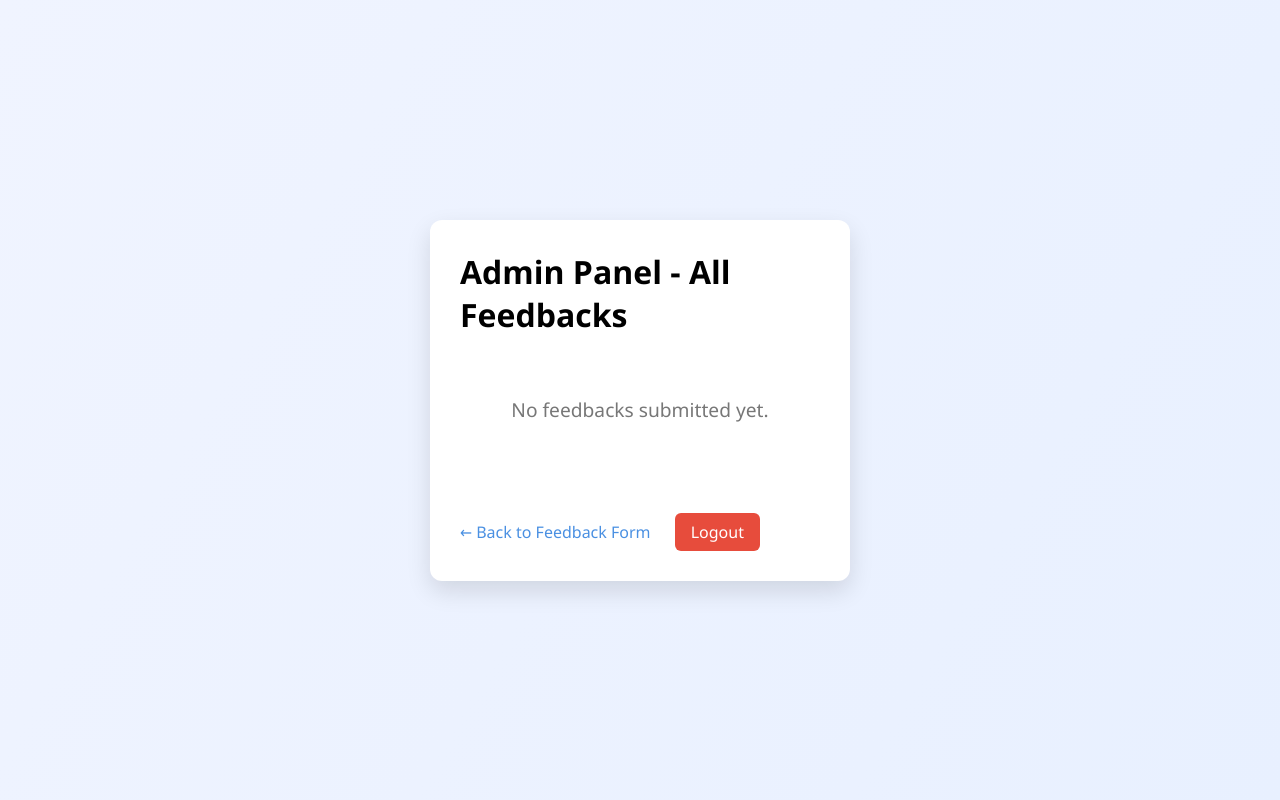
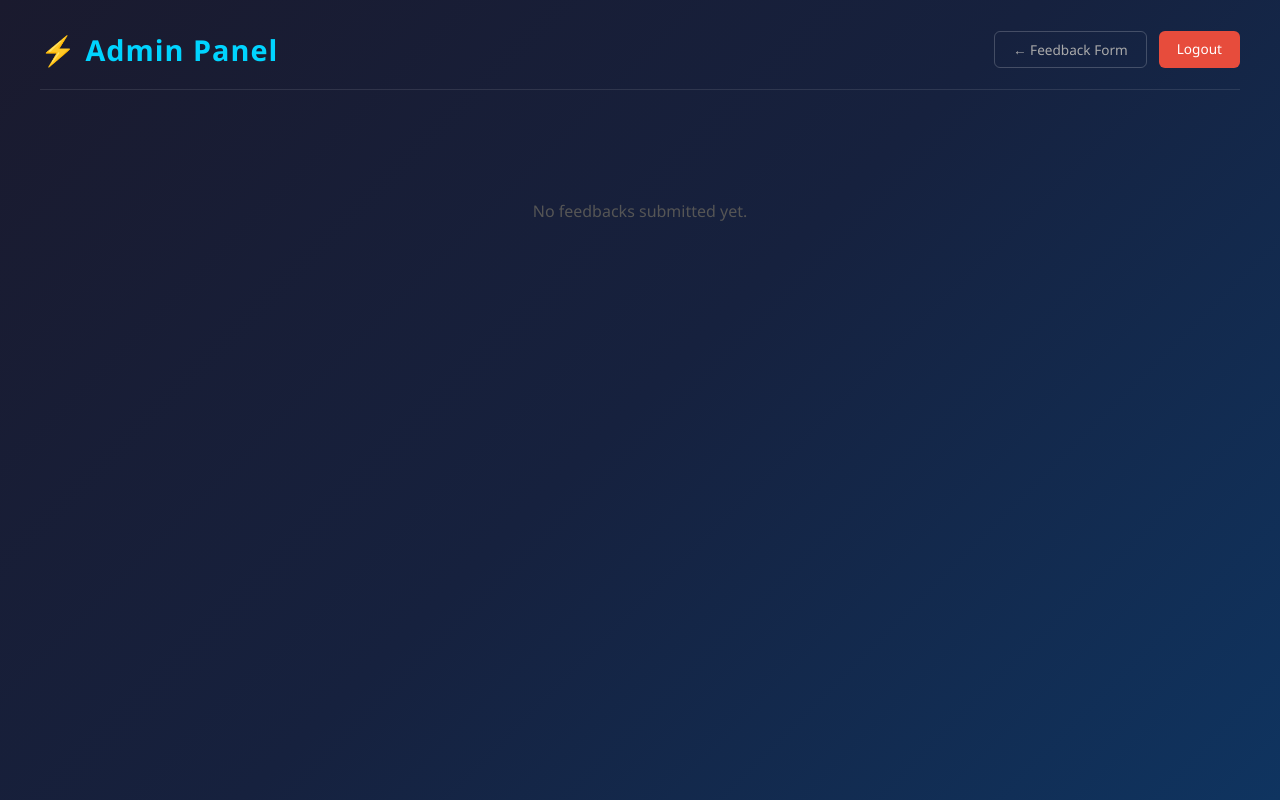
Before and after one commit to AdwaithEP/student-feedback-system, a Flask app: page /admin in a window 1280 px wide. Run offline with Flask 3, Linux system fonts and the light colour scheme; the visitor is signed in with stand-in values (Sample User, id 1); data that the repository does not hold is empty; parts of the project's set-up code (start-up, migrations or seed data) failed here and were passed over.

Commit message:
admin.html

```diff
--- a/templates/admin.html
+++ b/templates/admin.html
@@ -4,82 +4,182 @@
     <meta charset="UTF-8">
     <meta name="viewport" content="width=device-width, initial-scale=1.0">
     <title>Admin - Feedbacks</title>
-    <link rel="stylesheet" href="{{ url_for('static', filename='style.css') }}">
     <style>
-        /* Admin-specific overrides */
-        body.admin-page {
-            background: linear-gradient(120deg, #f0f4ff, #e8f0ff);
+        * { margin: 0; padding: 0; box-sizing: border-box; }
+
+        body {
+            font-family: 'Segoe UI', sans-serif;
+            background: linear-gradient(135deg, #1a1a2e, #16213e, #0f3460);
+            min-height: 100vh;
+            padding: 30px 20px;
+            color: #eee;
         }
-        .admin-table {
+
+        .wrapper {
+            max-width: 1200px;
+            margin: 0 auto;
+        }
+
+        .header {
+            display: flex;
+            justify-content: space-between;
+            align-items: center;
+            margin-bottom: 30px;
+            padding-bottom: 20px;
+            border-bottom: 1px solid rgba(255,255,255,0.1);
+        }
+
+        .header h1 {
+            font-size: 1.8rem;
+            color: #00d4ff;
+            letter-spacing: 1px;
+        }
+
+        .header-btns {
+            display: flex;
+            gap: 12px;
+        }
+
+        .btn-back {
+            background: transparent;
+            border: 1px solid rgba(255,255,255,0.2);
+            color: #aaa;
+            padding: 8px 18px;
+            border-radius: 6px;
+            text-decoration: none;
+            font-size: 0.85rem;
+            transition: all 0.2s;
+        }
+
+        .btn-back:hover {
+            border-color: #00d4ff;
+            color: #00d4ff;
+        }
+
+        .btn-logout {
+            background: #e74c3c;
+            border: none;
+            color: white;
+            padding: 8px 18px;
+            border-radius: 6px;
+            text-decoration: none;
+            font-size: 0.85rem;
+            cursor: pointer;
+            transition: all 0.2s;
+        }
+
+        .btn-logout:hover {
+            background: #c0392b;
+            transform: translateY(-1px);
+        }
+
+        .stats-bar {
+            background: rgba(255,255,255,0.05);
+            border: 1px solid rgba(255,255,255,0.1);
+            border-radius: 10px;
+            padding: 16px 24px;
+            margin-bottom: 24px;
+            font-size: 0.9rem;
+            color: #aaa;
+        }
+
+        .stats-bar span {
+            color: #00d4ff;
+            font-weight: 600;
+            font-size: 1.1rem;
+        }
+
+        .table-wrap {
+            background: rgba(255,255,255,0.04);
+            border: 1px solid rgba(255,255,255,0.08);
+            border-radius: 12px;
+            overflow: hidden;
+        }
+
+        table {
             width: 100%;
             border-collapse: collapse;
-            margin: 25px 0;
-            font-size: 1rem;
-            background: white;
-            border-radius: 12px;
-            overflow: hidden;
-            box-shadow: 0 10px 25px rgba(0,0,0,0.08);
         }
-        .admin-table th,
-        .admin-table td {
-            padding: 14px 16px;
+
+        thead {
+            background: linear-gradient(90deg, #0f3460, #533483);
+        }
+
+        thead th {
+            padding: 16px 20px;
             text-align: left;
-            border-bottom: 1px solid #eee;
+            font-size: 0.75rem;
+            letter-spacing: 1.5px;
+            text-transform: uppercase;
+            color: #00d4ff;
+            font-weight: 600;
         }
-        .admin-table th {
-            background: #4a90e2;
-            color: white;
-            font-weight: 600;
-            text-transform: uppercase;
-            font-size: 0.9rem;
-            letter-spacing: 0.5px;
+
+        tbody tr {
+            border-bottom: 1px solid rgba(255,255,255,0.05);
+            transition: background 0.2s;
         }
-        .admin-table tr:hover {
-            background: #f8fbff;
+
+        tbody tr:last-child { border-bottom: none; }
+
+        tbody tr:hover {
+            background: rgba(0,212,255,0.04);
         }
+
+        tbody td {
+            padding: 16px 20px;
+            font-size: 0.88rem;
+            color: #ddd;
+            vertical-align: top;
+        }
+
+        .rating-high { color: #2ecc71; font-weight: 600; }
+        .rating-mid  { color: #f39c12; font-weight: 600; }
+        .rating-low  { color: #e74c3c; font-weight: 600; }
+
         .delete-btn {
+            background: rgba(231,76,60,0.15);
+            border: 1px solid #e74c3c;
+            color: #e74c3c;
+            padding: 6px 14px;
+            border-radius: 6px;
+            cursor: pointer;
+            font-size: 0.8rem;
+            transition: all 0.2s;
+        }
+
+        .delete-btn:hover {
             background: #e74c3c;
             color: white;
-            border: none;
-            padding: 8px 16px;
-            border-radius: 6px;
-            cursor: pointer;
-            font-weight: 500;
-            transition: all 0.25s;
+            transform: translateY(-1px);
         }
-        .delete-btn:hover {
-            background: #c0392b;
-            transform: translateY(-2px);
-            box-shadow: 0 4px 12px rgba(231,76,60,0.3);
-        }
+
         .no-feedback {
             text-align: center;
-            padding: 60px 20px;
-            color: #777;
-            font-size: 1.2rem;
-        }
-        .back-link {
-            display: inline-block;
-            margin-top: 30px;
-            color: #4a90e2;
-            text-decoration: none;
-            font-weight: 500;
-        }
-        .back-link:hover {
-            text-decoration: underline;
+            padding: 80px 20px;
+            color: #555;
+            font-size: 1rem;
         }
     </style>
 </head>
-<body class="admin-page">
-    <div class="container">
-        <h1>Admin Panel - All Feedbacks</h1>
+<body>
+    <div class="wrapper">
+
+        <div class="header">
+            <h1>⚡ Admin Panel</h1>
+            <div class="header-btns">
+                <a href="/" class="btn-back">← Feedback Form</a>
+                <a href="/admin/logout" class="btn-logout">Logout</a>
+            </div>
+        </div>
 
         {% if feedbacks %}
-            <p style="font-weight:500; color:#555; margin-bottom:20px;">
-                Found {{ feedbacks|length }} feedback{{ 's' if feedbacks|length != 1 else '' }}.
-            </p>
+        <div class="stats-bar">
+            Total Feedbacks: <span>{{ feedbacks|length }}</span>
+        </div>
 
-            <table class="admin-table">
+        <div class="table-wrap">
+            <table>
                 <thead>
                     <tr>
                         <th>Name</th>
@@ -95,14 +195,14 @@
                         <td>{{ fb.name or '—' }}</td>
                         <td>{{ fb.title or '—' }}</td>
                         <td class="{% if (fb.rating | default(0) | int) >= 4 %}rating-high{% elif (fb.rating | default(0) | int) <= 2 %}rating-low{% else %}rating-mid{% endif %}">
-    {{ fb.rating or '—' }}
+                            {{ fb.rating or '—' }} ★
                         </td>
                         <td>{{ fb.message or fb.feedback or '—' }}</td>
                         <td>
-                <form action="/delete/{{ fb.id }}" method="POST" style="margin: 0;">
+                            <form action="/delete/{{ fb.id }}" method="POST" style="margin:0;">
                                 <button type="submit" class="delete-btn"
                                     onclick="return confirm('Delete this feedback permanently?');">
-                        Delete
+                                    🗑 Delete
                                 </button>
                             </form>
                         </td>
@@ -110,14 +210,14 @@
                     {% endfor %}
                 </tbody>
             </table>
+        </div>
+
         {% else %}
         <div class="no-feedback">
             <p>No feedbacks submitted yet.</p>
         </div>
         {% endif %}
 
-       <a href="/" class="back-link">← Back to Feedback Form</a>
-<a href="/admin/logout" style="display:inline-block; margin-top:30px; margin-left:20px; background:#e74c3c; color:white; padding:8px 16px; border-radius:6px; text-decoration:none;">Logout</a>
     </div>
 </body>
 </html>
```
Lines whose indentation alone changed are shown as unchanged.
